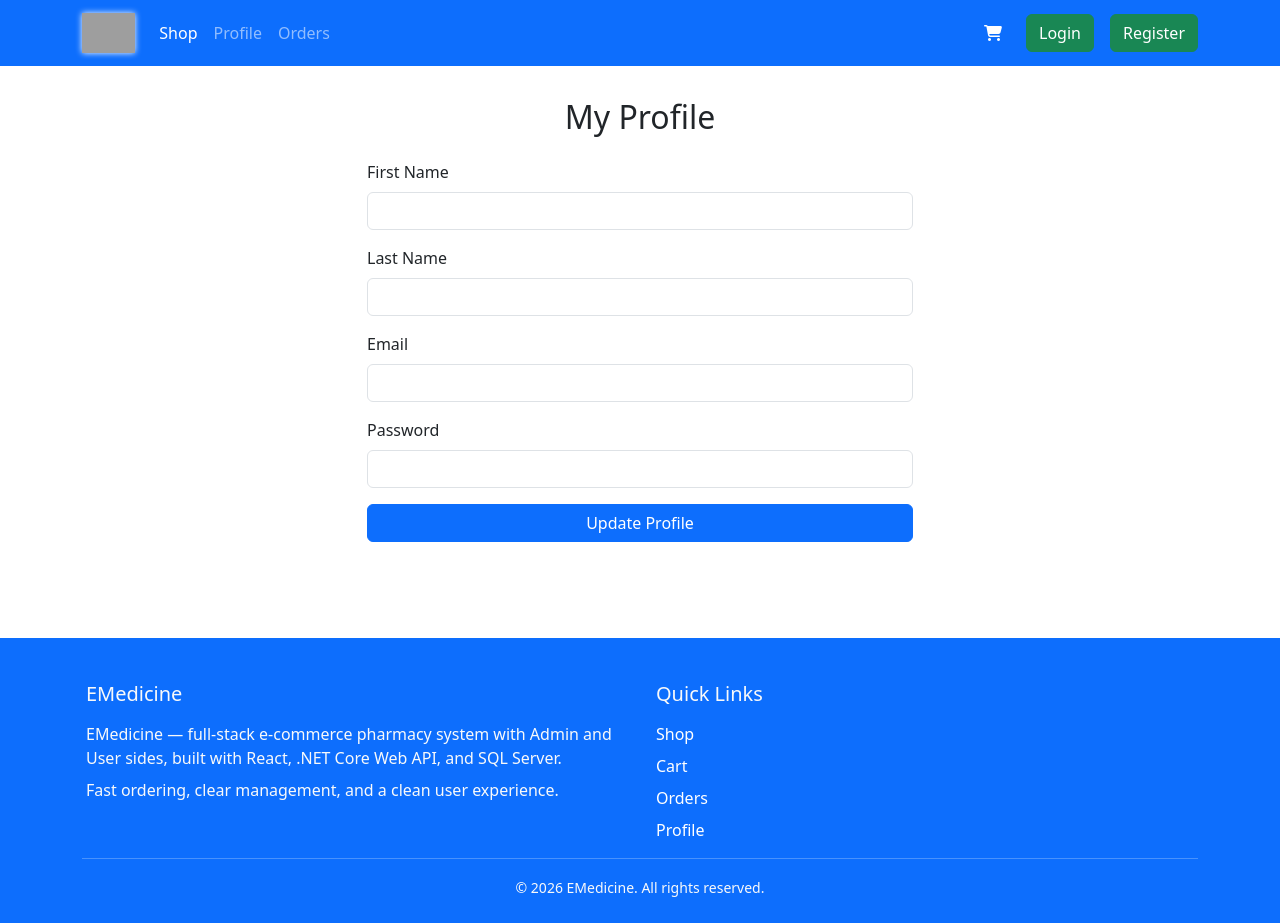
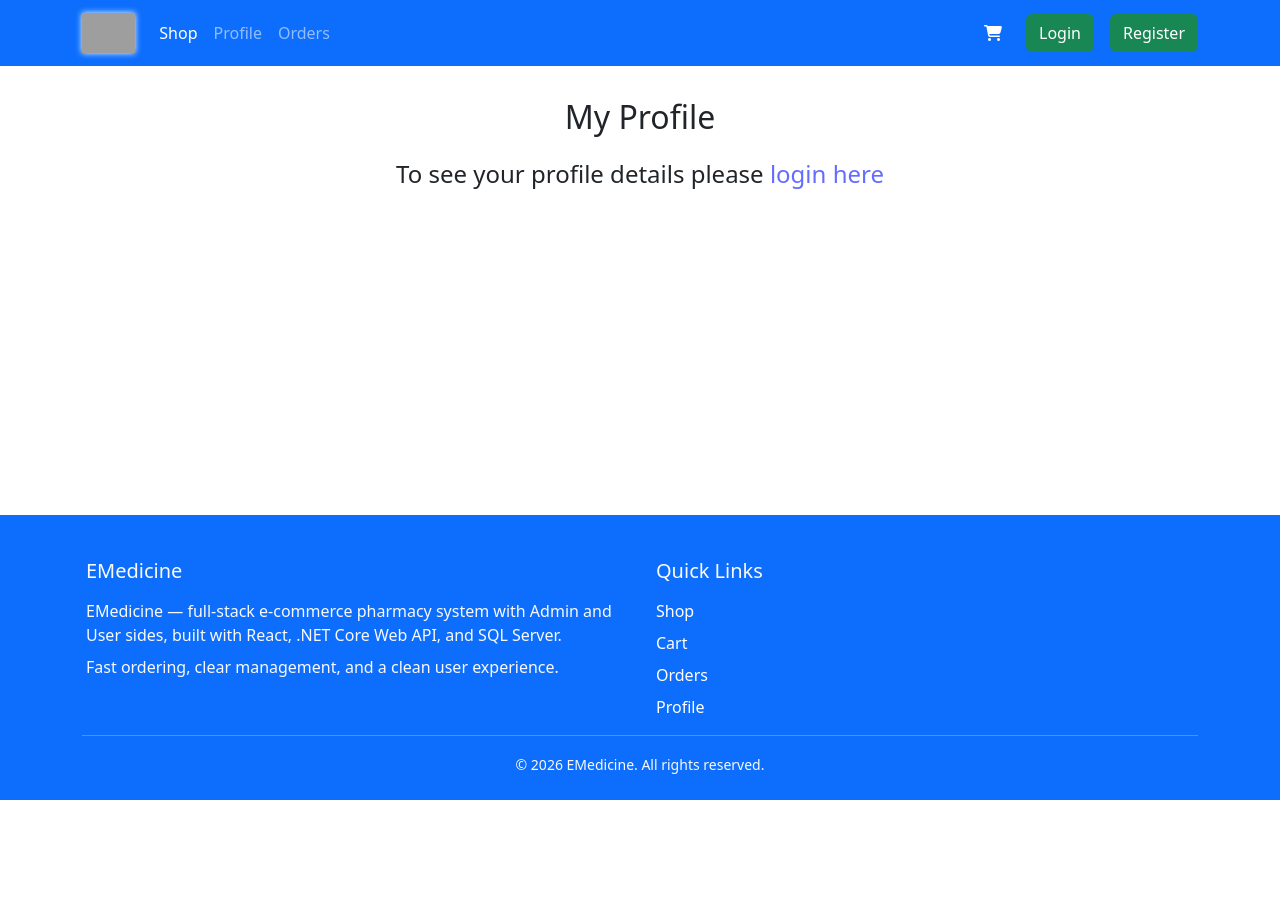
Before and after one commit to Khalid-Agha-2000/E-Medicine-Store-ASP.NET-Core-, a React (Vite) app in the folder Frontend/EMedicine-Frontend/: page /profile in a window 1280 px wide. After the commit the page ends 800 px from the top, so only its background shows below. Built offline with nearby package versions, Linux system fonts and the light colour scheme; no server answers; grey boxes are pictures that could not be loaded.

Commit message:
Profile page feature and admin credentials to login page

```diff
--- a/Frontend/EMedicine-Frontend/src/components/Login.jsx
+++ b/Frontend/EMedicine-Frontend/src/components/Login.jsx
@@ -55,7 +55,9 @@ export default function Login() {
                     </div>
                     <div className="col-md-8 col-lg-6 col-xl-4 offset-xl-1">
                         <form noValidate className={validated ? "was-validated" : ""}>
-                            <p className="lead fw-bold mb-3">Sign in</p>
+                            <p className="lead fw-bold mb-3">Log in</p>
+                            <p className="lead">Please login as an admin</p>
+                            <p>Email: admin@emedicine.com Password: Admin321</p>
 
                             <div className="form-outline mb-4">
                                 <input
--- a/Frontend/EMedicine-Frontend/src/components/users/Profile.jsx
+++ b/Frontend/EMedicine-Frontend/src/components/users/Profile.jsx
@@ -1,7 +1,7 @@
 import { useEffect, useState } from "react";
 import { jwtDecode } from "jwt-decode";
 import { useFlashMessage } from "../FlashMessageContext";
-import { useNavigate } from "react-router-dom";
+import { Link, useNavigate } from "react-router-dom";
 
 export default function Profile() {
     const [validated, setValidated] = useState(false);
@@ -75,8 +75,12 @@ export default function Profile() {
         <div className="container mb-5 my-2 page-content">
             <h2 className="text-center mb-4">My Profile</h2>
 
-            <div className="row justify-content-center">
-                <div className="col-md-6">
+            {
+                !token ? (
+                    <h4 className="text-center">To see your profile details please <Link to={"/login"}>login here</Link></h4>
+                ) : (
+
+                    <div className="row justify-content-center">                        <div className="col-md-6">
                         <form noValidate className={validated ? "was-validated" : ""}>
                             <div className="mb-3">
                                 <label className="form-label">First Name</label>
@@ -137,6 +141,7 @@ export default function Profile() {
                         </form>
                     </div>
                 </div>
+            )}
         </div>
     );
 }
```
Lines whose indentation alone changed are shown as unchanged.
